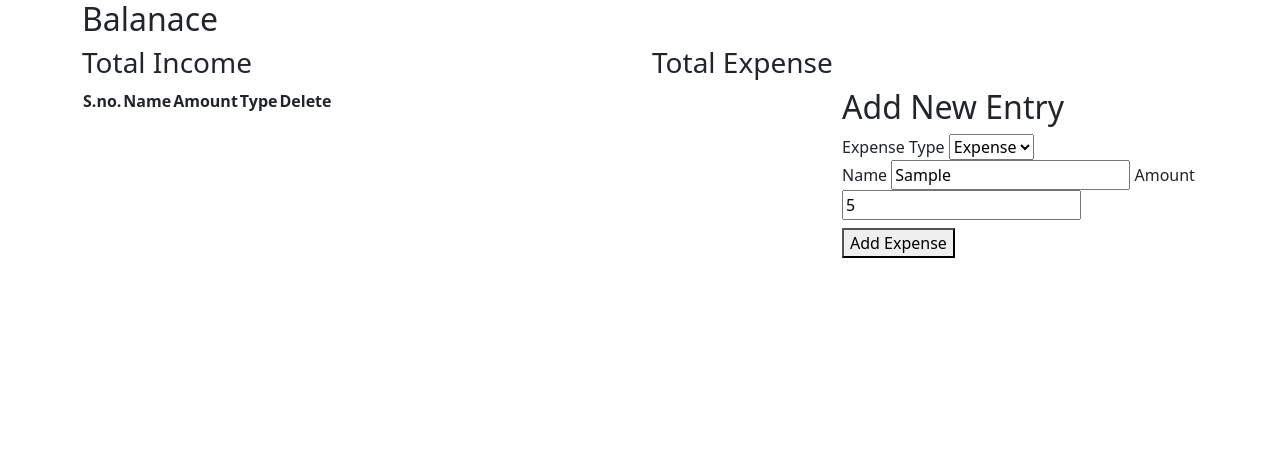
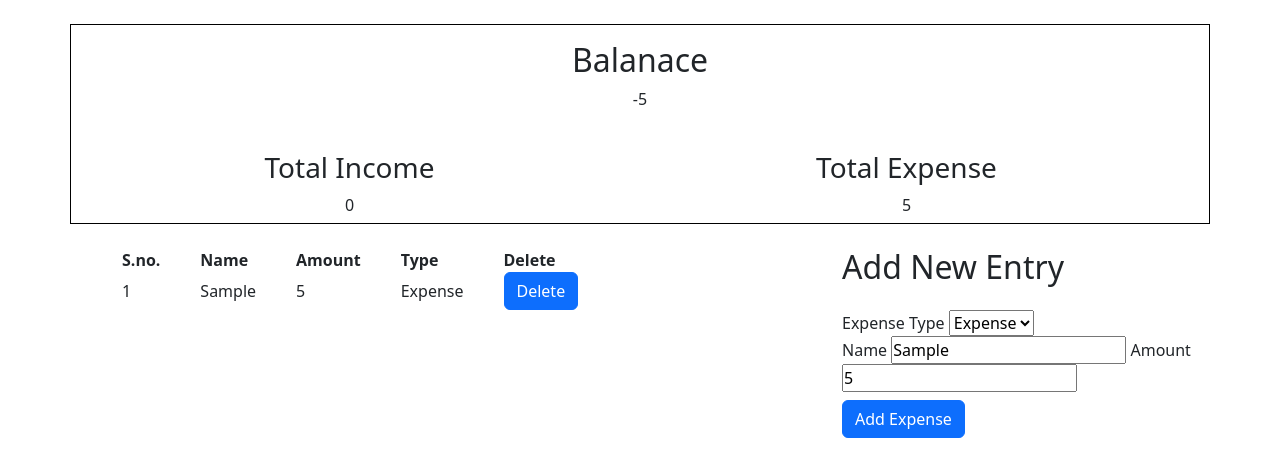
Before and after one commit to muzammilali5994/Daily-Expense, a plain HTML site: page index.html in a window 1280 px wide. Both pictures are taken after typing "Sample", "5" into the empty fields and a click on the button "Add Expense". Drawn offline with nearby package versions, Linux system fonts and the light colour scheme.

Commit message:
complete

```diff
--- a/index.html
+++ b/index.html
@@ -10,22 +10,26 @@
 <body>
 
     <!--Upper Box-->
-    <div class="container">
+    <div class="container upper-box mt-4">
         <div class="row">
-            <div class="col-12">
+            <div class="col-12 mt-3 text-center">
                 <h2>Balanace </h2>
-                <span></span>
+                <p id="balance"></p>
             </div>
+            <div class="row expense-info mt-4 text-center">
                 <div class="col-6">
                     <h3>Total Income</h3>
+                    <p class="totalIncome"></p>
                 </div>
                 <div class="col-6">
                     <h3>Total  Expense</h3>
+                    <p  class="totalExpense"></p>
+                </div>
             </div>
         </div>
     </div>
     <!--Lower Box-->
-    <div class="container">
+    <div class="container mt-4">
         <div class="row">
             <div class="col-8">
                 <table>
@@ -38,25 +42,27 @@
                             <th>Delete</th>
                         </tr>
                     </thead>
-                    <tbody>
+                    <tbody id="tableBody">
 
                     </tbody>
                 </table>
             </div>
-            <div class="col-4">
+            <div class="col-4 ">
                 <H2>Add New Entry</H2>
+                <div class="expense-type mt-4">
                     <span>Expense Type</span>
                     <select name="category" id="category">
                         <option value="Expense">Expense </option>
                         <option value="Income">Income </option>
                     </select>
+                </div>
                 <div class="input-area">
                     <span>Name </span>
-                    <input type="text">
+                    <input type="text" id="name">
                     <span>Amount </span>
-                    <input type="number">
+                    <input type="number" id="number">
                 </div>
-                <button class="mt-2">Add Expense</button>
+                <button class="mt-2 btn btn-primary" id="addBtn">Add Expense</button>
             </div>
         </div>
     </div>
--- a/index.js
+++ b/index.js
@@ -0,0 +1,74 @@
+const  name = document.getElementById("name");
+const  number = document.getElementById("number");
+const  category = document.getElementById("category");
+const  addBtn = document.getElementById("addBtn");
+const  tableBody = document.getElementById("tableBody");
+const  balance = document.getElementById("balance");
+const totalIncome = document.querySelector(".totalIncome");
+const totalExpense = document.querySelector(".totalExpense");
+
+let transections = JSON.parse(localStorage.getItem("transections"))|| [];
+
+addBtn.addEventListener("click",function(){
+
+
+
+    const  transection ={
+    id : Date.now(),
+    name : name.value,
+    number :Number( number.value),
+    category : category.value
+
+    }
+    transections.push(transection);
+
+    localStorage.setItem("transections", JSON.stringify(transections));
+
+     showData();
+    updateSummary();
+
+})
+
+    function showData(){
+        tableBody.innerHTML = " ";
+        transections.forEach((data,index)=> {
+            const row = `
+            <tr>
+                <td>${index+1}</td>
+                <td>${data.name}</td>
+                <td>${data.number}</td>
+                <td>${data.category}</td>
+                <td><button class="btn btn-primary" onClick="deleteData(${data.id})">Delete</button></td>
+            </tr>
+            `
+            tableBody.innerHTML += row;
+        });
+    }
+    function updateSummary(){
+        let amount = 0;
+        let expense = 0;
+
+        transections.forEach((t)=>{
+            if(t.category === "Expense"){
+                expense += t.number
+            }
+            else{
+                amount += t.number
+            }
+        })
+        totalExpense.innerText = expense;
+        totalIncome.innerText = amount;
+        balance.innerText =   amount - expense  ;
+    }
+
+window.onload = function() {
+    showData();
+    updateSummary();
+};
+
+function deleteData(id){
+    transections = transections.filter(t => t.id !== id);
+    localStorage.setItem("transections", JSON.stringify(transections));
+    showData();
+    updateSummary();
+}
--- a/style.css
+++ b/style.css
@@ -0,0 +1,19 @@
+*{
+    padding: 0;
+    margin: 0;
+    box-sizing: border-box;
+}
+.upper-box{
+    width: 300px;
+    height: 200px;
+    border: 1px solid black;
+}
+.expense-info{
+    display: flex;
+    justify-content: center;
+    align-items: center;
+
+}
+th,td{
+    padding-left: 40px;
+}
```
Lines whose indentation alone changed are shown as unchanged.
